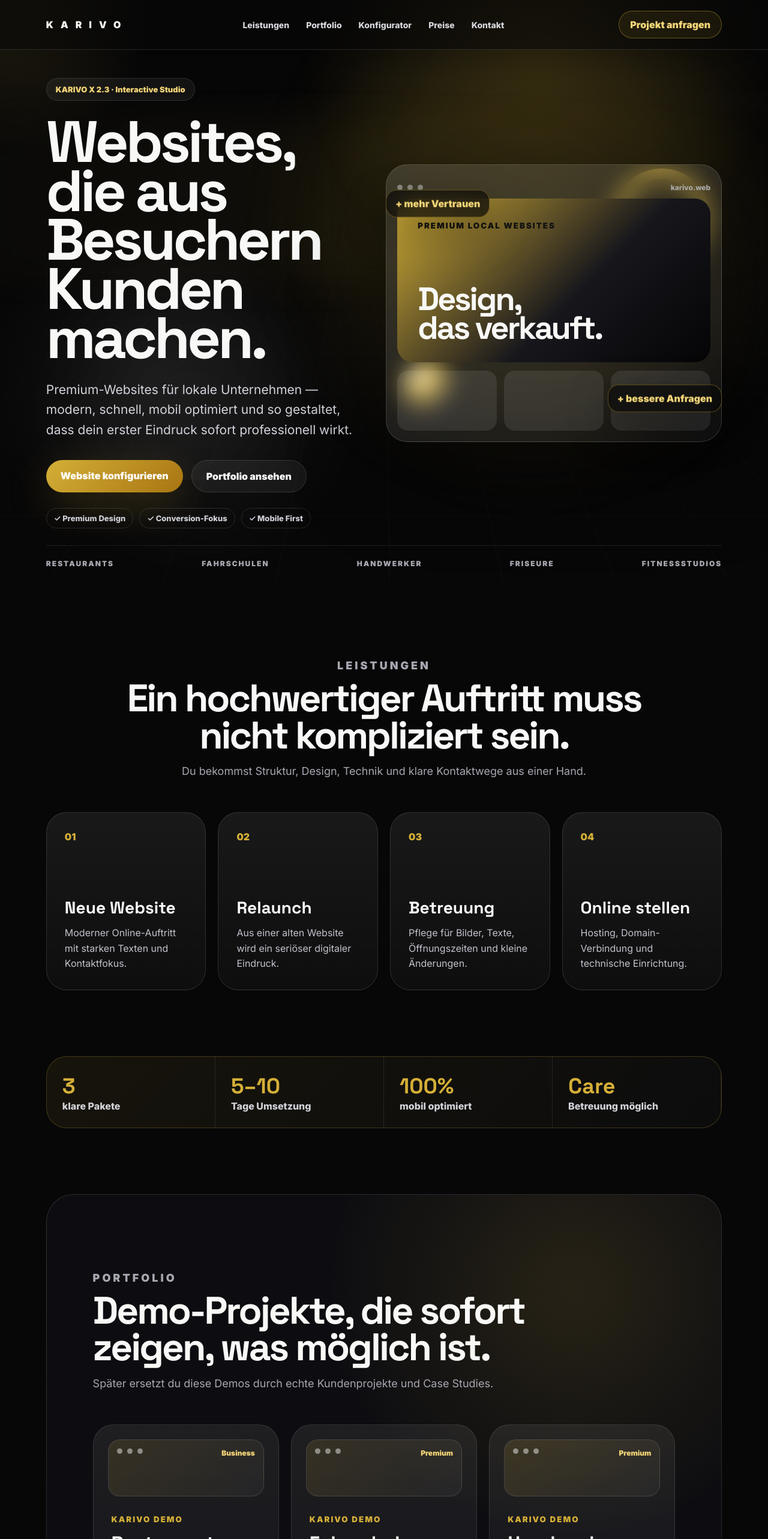
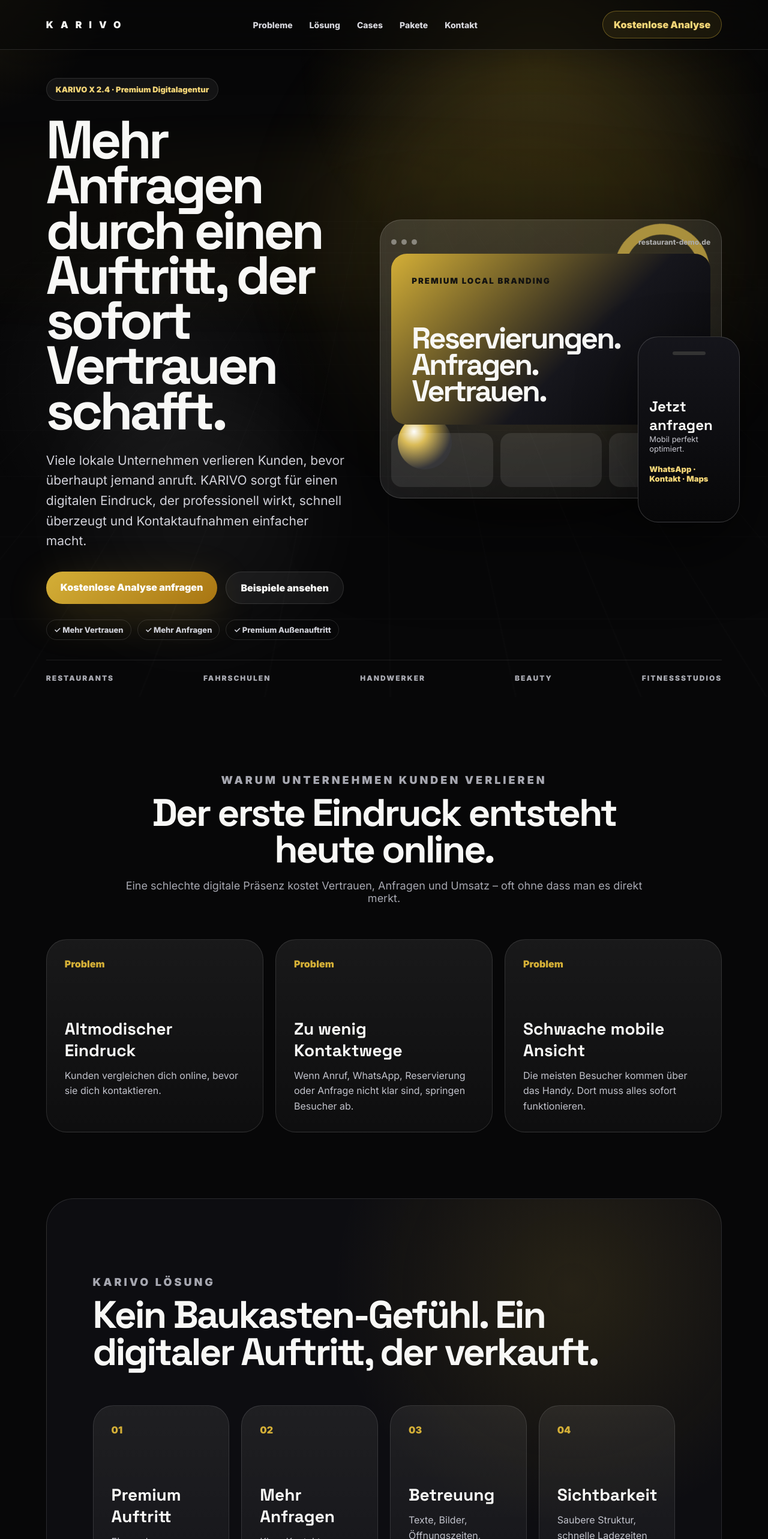
Before and after one commit to karivoberlin/karivo-website, a Next.js app: page / in a window 1280 px wide. Shown: the top 2566 px of the page at 60% size. Built offline with nearby package versions, Linux system fonts and the light colour scheme.

Commit message:
Add files via upload

```diff
--- a/app/danke/page.jsx
+++ b/app/danke/page.jsx
@@ -2,7 +2,7 @@ export default function Danke() {
   return (
     <main className="thanks">
       <h1>Danke. Deine Anfrage ist angekommen.</h1>
-      <p>KARIVO meldet sich schnellstmöglich mit einem klaren Vorschlag zurück.</p>
+      <p>KARIVO meldet sich schnellstmöglich mit einer klaren Einschätzung zurück.</p>
       <a className="btn primary" href="/">Zurück zur Startseite</a>
     </main>
   );
--- a/app/layout.jsx
+++ b/app/layout.jsx
@@ -1,8 +1,8 @@
 import "./globals.css";
 
 export const metadata = {
-  title: "KARIVO X | Premium Websites für lokale Unternehmen",
-  description: "KARIVO erstellt moderne Premium-Websites für lokale Unternehmen.",
+  title: "KARIVO | Premium digitale Auftritte für lokale Unternehmen",
+  description: "KARIVO sorgt für professionelle digitale Auftritte, mehr Vertrauen und mehr Anfragen für lokale Unternehmen.",
 };
 
 export default function RootLayout({ children }) {
--- a/app/page.jsx
+++ b/app/page.jsx
@@ -4,7 +4,18 @@ import Navbar from "../components/Navbar";
 import Hero from "../components/Hero";
 import Preloader from "../components/Preloader";
 import CursorGlow from "../components/CursorGlow";
-import { Services, Trust, Portfolio, Configurator, Process, SalesBand, Pricing, Contact } from "../components/Sections";
+import {
+  ProblemSection,
+  SolutionSection,
+  TrustWall,
+  Cases,
+  DeviceShowcase,
+  Process,
+  Testimonials,
+  Pricing,
+  FinalCTA,
+  Contact
+} from "../components/Sections";
 
 export default function Home() {
   return (
@@ -13,17 +24,19 @@ export default function Home() {
       <CursorGlow />
       <Navbar />
       <Hero />
-      <Services />
-      <Trust />
-      <Portfolio />
-      <Configurator />
+      <ProblemSection />
+      <SolutionSection />
+      <TrustWall />
+      <Cases />
+      <DeviceShowcase />
       <Process />
-      <SalesBand />
+      <Testimonials />
       <Pricing />
+      <FinalCTA />
       <Contact />
       <footer>
-        <strong>KARIVO X 2.3</strong>
-        <span>Websites, die Kunden überzeugen.</span>
+        <strong>KARIVO X 2.4</strong>
+        <span>Premium digitale Auftritte für lokale Unternehmen.</span>
       </footer>
     </>
   );
--- a/components/Hero.jsx
+++ b/components/Hero.jsx
@@ -4,7 +4,7 @@ export default function Hero() {
   const mouseX = useMotionValue(0);
   const mouseY = useMotionValue(0);
   const rotateY = useTransform(mouseX, [-0.5, 0.5], [-12, 12]);
-  const rotateX = useTransform(mouseY, [-0.5, 0.5], [10, -10]);
+  const rotateX = useTransform(mouseY, [-0.5, 0.5], [9, -9]);
 
   function handleMouseMove(event) {
     const rect = event.currentTarget.getBoundingClientRect();
@@ -17,40 +17,46 @@ export default function Hero() {
       <div className="aurora auroraA" />
       <div className="aurora auroraB" />
       <div className="gridGlow" />
-      <motion.div className="lightBeam" animate={{ x: ["-20%", "20%", "-20%"], opacity: [0.18, 0.34, 0.18] }} transition={{ duration: 9, repeat: Infinity }} />
+      <motion.div className="lightBeam" animate={{ x: ["-20%", "18%", "-20%"], opacity: [.14, .32, .14] }} transition={{ duration: 9, repeat: Infinity }} />
 
-      <motion.div className="heroCopy" initial={{ opacity: 0, y: 44, filter: "blur(14px)" }} animate={{ opacity: 1, y: 0, filter: "blur(0px)" }} transition={{ duration: 0.9, delay: 1 }}>
-        <span className="badge">KARIVO X 2.3 · Interactive Studio</span>
-        <h1>Websites, die aus Besuchern Kunden machen.</h1>
-        <p>Premium-Websites für lokale Unternehmen — modern, schnell, mobil optimiert und so gestaltet, dass dein erster Eindruck sofort professionell wirkt.</p>
+      <motion.div className="heroCopy" initial={{ opacity: 0, y: 44, filter: "blur(14px)" }} animate={{ opacity: 1, y: 0, filter: "blur(0px)" }} transition={{ duration: .9, delay: 1 }}>
+        <span className="badge">KARIVO X 2.4 · Premium Digitalagentur</span>
+        <h1>Mehr Anfragen durch einen Auftritt, der sofort Vertrauen schafft.</h1>
+        <p>Viele lokale Unternehmen verlieren Kunden, bevor überhaupt jemand anruft. KARIVO sorgt für einen digitalen Eindruck, der professionell wirkt, schnell überzeugt und Kontaktaufnahmen einfacher macht.</p>
         <div className="actions">
-          <a className="btn primary" href="#konfigurator">Website konfigurieren</a>
-          <a className="btn secondary" href="#portfolio">Portfolio ansehen</a>
+          <a className="btn primary" href="#kontakt">Kostenlose Analyse anfragen</a>
+          <a className="btn secondary" href="#cases">Beispiele ansehen</a>
         </div>
         <div className="proof">
-          <span>✓ Premium Design</span>
-          <span>✓ Conversion-Fokus</span>
-          <span>✓ Mobile First</span>
+          <span>✓ Mehr Vertrauen</span>
+          <span>✓ Mehr Anfragen</span>
+          <span>✓ Premium Außenauftritt</span>
         </div>
       </motion.div>
 
-      <motion.div className="heroVisual" style={{ rotateX, rotateY }} initial={{ opacity: 0, y: 40, scale: 0.94 }} animate={{ opacity: 1, y: 0, scale: 1 }} transition={{ duration: 1, delay: 1.15 }}>
-        <div className="glassLaptop">
-          <div className="browserTop"><i /><i /><i /><span>karivo.web</span></div>
-          <div className="mockHero">
-            <small>PREMIUM LOCAL WEBSITES</small>
-            <h2>Design,<br />das verkauft.</h2>
+      <motion.div className="heroVisual" style={{ rotateX, rotateY }} initial={{ opacity: 0, y: 40, scale: .94 }} animate={{ opacity: 1, y: 0, scale: 1 }} transition={{ duration: 1, delay: 1.15 }}>
+        <div className="deviceStage">
+          <div className="macbook">
+            <div className="browserTop"><i /><i /><i /><span>restaurant-demo.de</span></div>
+            <div className="screenHero">
+              <small>PREMIUM LOCAL BRANDING</small>
+              <h2>Reservierungen.<br/>Anfragen.<br/>Vertrauen.</h2>
+            </div>
+            <div className="screenCards"><b /><b /><b /></div>
           </div>
-          <div className="mockGrid"><b /><b /><b /></div>
+          <div className="phone">
+            <div className="phoneTop" />
+            <h3>Jetzt anfragen</h3>
+            <p>Mobil perfekt optimiert.</p>
+            <span>WhatsApp · Kontakt · Maps</span>
+          </div>
         </div>
         <motion.div className="goldRing" animate={{ rotate: 360 }} transition={{ repeat: Infinity, duration: 18, ease: "linear" }} />
         <motion.div className="goldOrb" animate={{ y: [-12, 14, -12] }} transition={{ repeat: Infinity, duration: 6 }} />
-        <motion.div className="floatingTag tagOne" animate={{ y: [0, -16, 0] }} transition={{ repeat: Infinity, duration: 5 }}>+ mehr Vertrauen</motion.div>
-        <motion.div className="floatingTag tagTwo" animate={{ y: [0, 14, 0] }} transition={{ repeat: Infinity, duration: 6 }}>+ bessere Anfragen</motion.div>
       </motion.div>
 
-      <motion.div className="heroStrip" initial={{ opacity: 0, y: 18 }} animate={{ opacity: 1, y: 0 }} transition={{ delay: 1.35, duration: 0.7 }}>
-        <span>Restaurants</span><span>Fahrschulen</span><span>Handwerker</span><span>Friseure</span><span>Fitnessstudios</span>
+      <motion.div className="heroStrip" initial={{ opacity: 0, y: 18 }} animate={{ opacity: 1, y: 0 }} transition={{ delay: 1.35, duration: .7 }}>
+        <span>Restaurants</span><span>Fahrschulen</span><span>Handwerker</span><span>Beauty</span><span>Fitnessstudios</span>
       </motion.div>
     </section>
   );
--- a/components/Navbar.jsx
+++ b/components/Navbar.jsx
@@ -2,16 +2,16 @@ import { motion } from "framer-motion";
 
 export default function Navbar() {
   return (
-    <motion.nav className="nav" initial={{ opacity: 0, y: -18 }} animate={{ opacity: 1, y: 0 }} transition={{ duration: 0.65, delay: 0.9 }}>
+    <motion.nav className="nav" initial={{ opacity: 0, y: -18 }} animate={{ opacity: 1, y: 0 }} transition={{ duration: .65, delay: .9 }}>
       <a className="brand" href="#start">KARIVO</a>
       <div className="navLinks">
-        <a href="#leistungen">Leistungen</a>
-        <a href="#portfolio">Portfolio</a>
-        <a href="#konfigurator">Konfigurator</a>
-        <a href="#preise">Preise</a>
+        <a href="#probleme">Probleme</a>
+        <a href="#loesung">Lösung</a>
+        <a href="#cases">Cases</a>
+        <a href="#preise">Pakete</a>
         <a href="#kontakt">Kontakt</a>
       </div>
-      <a className="navCta" href="#kontakt">Projekt anfragen</a>
+      <a className="navCta" href="#kontakt">Kostenlose Analyse</a>
     </motion.nav>
   );
 }
--- a/components/Sections.jsx
+++ b/components/Sections.jsx
@@ -1,34 +1,29 @@
 import { motion } from "framer-motion";
-import { useState } from "react";
 
 const fade = {
   initial: { opacity: 0, y: 34, filter: "blur(10px)" },
   whileInView: { opacity: 1, y: 0, filter: "blur(0px)" },
-  viewport: { once: true, amount: 0.2 },
-  transition: { duration: 0.7 }
+  viewport: { once: true, amount: .2 },
+  transition: { duration: .7 }
 };
 
-export function Services() {
+export function ProblemSection() {
   const items = [
-    ["Neue Website", "Moderner Online-Auftritt mit starken Texten und Kontaktfokus."],
-    ["Relaunch", "Aus einer alten Website wird ein seriöser digitaler Eindruck."],
-    ["Betreuung", "Pflege für Bilder, Texte, Öffnungszeiten und kleine Änderungen."],
-    ["Online stellen", "Hosting, Domain-Verbindung und technische Einrichtung."]
+    ["Altmodischer Eindruck", "Kunden vergleichen dich online, bevor sie dich kontaktieren."],
+    ["Zu wenig Kontaktwege", "Wenn Anruf, WhatsApp, Reservierung oder Anfrage nicht klar sind, springen Besucher ab."],
+    ["Schwache mobile Ansicht", "Die meisten Besucher kommen über das Handy. Dort muss alles sofort funktionieren."]
   ];
-
   return (
-    <section className="section" id="leistungen">
+    <section className="section" id="probleme">
       <motion.div className="sectionHead" {...fade}>
-        <p className="eyebrow">Leistungen</p>
-        <h2>Ein hochwertiger Auftritt muss nicht kompliziert sein.</h2>
-        <p>Du bekommst Struktur, Design, Technik und klare Kontaktwege aus einer Hand.</p>
+        <p className="eyebrow">Warum Unternehmen Kunden verlieren</p>
+        <h2>Der erste Eindruck entsteht heute online.</h2>
+        <p>Eine schlechte digitale Präsenz kostet Vertrauen, Anfragen und Umsatz – oft ohne dass man es direkt merkt.</p>
       </motion.div>
-      <div className="cardGrid">
-        {items.map(([title, text], index) => (
+      <div className="threeGrid">
+        {items.map(([title, text]) => (
           <motion.article className="card premiumCard" key={title} {...fade}>
-            <span>0{index + 1}</span>
-            <h3>{title}</h3>
-            <p>{text}</p>
+            <span>Problem</span><h3>{title}</h3><p>{text}</p>
           </motion.article>
         ))}
       </div>
@@ -36,42 +31,23 @@ export function Services() {
   );
 }
 
-export function Trust() {
+export function SolutionSection() {
+  const items = [
+    ["Premium Auftritt", "Ein moderner Außenauftritt, der hochwertig wirkt und zur Branche passt."],
+    ["Mehr Anfragen", "Klare Kontaktwege: Anruf, WhatsApp, Formular, Reservierung oder Google Maps."],
+    ["Betreuung", "Texte, Bilder, Öffnungszeiten, Speisekarten und kleine Änderungen bleiben aktuell."],
+    ["Sichtbarkeit", "Saubere Struktur, schnelle Ladezeiten und Grundlagen für Google."]
+  ];
   return (
-    <motion.section className="trustWall" {...fade}>
-      <div><strong>3</strong><span>klare Pakete</span></div>
-      <div><strong>5–10</strong><span>Tage Umsetzung</span></div>
-      <div><strong>100%</strong><span>mobil optimiert</span></div>
-      <div><strong>Care</strong><span>Betreuung möglich</span></div>
-    </motion.section>
-  );
-}
-
-export function Portfolio() {
-  const projects = [
-    ["Restaurant Demo", "Speisekarte, Galerie, Reservierung und Google Maps.", "Business"],
-    ["Fahrschul-Konzept", "Kurse, Preise, Anmeldung und Vertrauen.", "Premium"],
-    ["Handwerker-Konzept", "Leistungen, Referenzen und direkter Anruf-CTA.", "Premium"]
-  ];
-
-  return (
-    <section className="portfolio" id="portfolio">
+    <section className="solution" id="loesung">
       <motion.div className="sectionHead left" {...fade}>
-        <p className="eyebrow">Portfolio</p>
-        <h2>Demo-Projekte, die sofort zeigen, was möglich ist.</h2>
-        <p>Später ersetzt du diese Demos durch echte Kundenprojekte und Case Studies.</p>
+        <p className="eyebrow">KARIVO Lösung</p>
+        <h2>Kein Baukasten-Gefühl. Ein digitaler Auftritt, der verkauft.</h2>
       </motion.div>
-      <div className="projectGrid">
-        {projects.map(([title, text, tier]) => (
-          <motion.article className="projectCard premiumCard" key={title} {...fade}>
-            <div className="browserMock">
-              <div /><div /><div />
-              <span>{tier}</span>
-            </div>
-            <small>KARIVO DEMO</small>
-            <h3>{title}</h3>
-            <p>{text}</p>
-            <a href="#kontakt">Demo anfragen →</a>
+      <div className="cardGrid">
+        {items.map(([title, text], index) => (
+          <motion.article className="card premiumCard" key={title} {...fade}>
+            <span>0{index + 1}</span><h3>{title}</h3><p>{text}</p>
           </motion.article>
         ))}
       </div>
@@ -79,55 +55,56 @@ export function Portfolio() {
   );
 }
 
-export function Configurator() {
-  const [industry, setIndustry] = useState("Restaurant");
-  const [style, setStyle] = useState("Elegant");
-  const [packageName, setPackageName] = useState("Premium");
+export function TrustWall() {
+  return (
+    <motion.section className="trustWall" {...fade}>
+      <div><strong>24/7</strong><span>Online-Eindruck</span></div>
+      <div><strong>100%</strong><span>mobil optimiert</span></div>
+      <div><strong>3</strong><span>klare Pakete</span></div>
+      <div><strong>Care</strong><span>Betreuung möglich</span></div>
+    </motion.section>
+  );
+}
 
-  const price = packageName === "Starter" ? "349 €" : packageName === "Premium" ? "599 €" : "899 €";
+export function Cases() {
+  const cases = [
+    ["Restaurant", "Mehr Reservierungen durch klare Speisekarte, Galerie, Google Maps und Reservierungs-CTA.", "Business"],
+    ["Fahrschule", "Mehr Vertrauen durch Kursübersicht, Preise, Anmeldung und starke mobile Führung.", "Premium"],
+    ["Handwerk", "Mehr Anrufe durch Leistungen, Referenzen, Vorher/Nachher und direkte Kontaktwege.", "Premium"]
+  ];
+  return (
+    <section className="cases" id="cases">
+      <motion.div className="sectionHead" {...fade}>
+        <p className="eyebrow">Case Studies</p>
+        <h2>So könnte ein moderner Auftritt für lokale Unternehmen wirken.</h2>
+      </motion.div>
+      <div className="caseGrid">
+        {cases.map(([title, text, tier]) => (
+          <motion.article className="caseCard premiumCard" key={title} {...fade}>
+            <div className="casePreview"><span>{tier}</span></div>
+            <small>KARIVO CASE</small>
+            <h3>{title}</h3>
+            <p>{text}</p>
+            <a href="#kontakt">Analyse anfragen →</a>
+          </motion.article>
+        ))}
+      </div>
+    </section>
+  );
+}
 
+export function DeviceShowcase() {
   return (
-    <section className="configurator" id="konfigurator">
+    <section className="deviceShowcase">
       <motion.div className="sectionHead" {...fade}>
-        <p className="eyebrow">Website-Konfigurator</p>
-        <h2>Zeig Kunden schon vor dem Gespräch, was möglich ist.</h2>
-        <p>Ein erster Vorgeschmack auf den späteren KARIVO-Konfigurator.</p>
+        <p className="eyebrow">Mobile First</p>
+        <h2>Dein Auftritt muss auf jedem Gerät überzeugen.</h2>
+        <p>Handy, Tablet, Desktop – die wichtigsten Kontaktwege bleiben immer sichtbar.</p>
       </motion.div>
-
-      <motion.div className="configGrid" {...fade}>
-        <div className="configPanel">
-          <label>Branche
-            <select value={industry} onChange={(e) => setIndustry(e.target.value)}>
-              <option>Restaurant</option>
-              <option>Fahrschule</option>
-              <option>Handwerker</option>
-              <option>Friseur / Beauty</option>
-            </select>
-          </label>
-          <label>Stil
-            <select value={style} onChange={(e) => setStyle(e.target.value)}>
-              <option>Elegant</option>
-              <option>Minimalistisch</option>
-              <option>Luxuriös</option>
-              <option>Modern</option>
-            </select>
-          </label>
-          <label>Paket
-            <select value={packageName} onChange={(e) => setPackageName(e.target.value)}>
-              <option>Starter</option>
-              <option>Premium</option>
-              <option>Business</option>
-            </select>
-          </label>
-        </div>
-
-        <div className="previewCard">
-          <small>{industry} · {style}</small>
-          <h3>{packageName} Website</h3>
-          <p>Individueller Online-Auftritt mit hochwertigem Design, klaren Kontaktwegen und mobilem Aufbau.</p>
-          <strong>ab {price}</strong>
-          <a href="#kontakt" className="btn primary">Diese Richtung anfragen</a>
-        </div>
+      <motion.div className="devices" {...fade}>
+        <div className="device desktop"><b /><h3>Desktop</h3><p>Großer Premium-Eindruck.</p></div>
+        <div className="device mobile"><b /><h3>Mobile</h3><p>Sofort Kontakt aufnehmen.</p></div>
+        <div className="device tablet"><b /><h3>Tablet</h3><p>Sauber und hochwertig.</p></div>
       </motion.div>
     </section>
   );
@@ -135,24 +112,21 @@ export function Configurator() {
 
 export function Process() {
   const steps = [
-    ["01", "Analyse", "Wir klären Branche, Ziel, Stil und Inhalte."],
-    ["02", "Design", "Du bekommst einen hochwertigen ersten Entwurf."],
-    ["03", "Umsetzung", "Website, Kontaktwege und Mobile-Version werden fertiggestellt."],
-    ["04", "Launch", "Die Website geht online und kann betreut werden."]
+    ["01", "Analyse", "Wir prüfen Branche, Ziel, Stil und Kontaktwege."],
+    ["02", "Konzept", "Du bekommst eine klare Richtung für den neuen Außenauftritt."],
+    ["03", "Umsetzung", "Design, Inhalte und Technik werden professionell umgesetzt."],
+    ["04", "Launch", "Der Auftritt geht online und kann monatlich betreut werden."]
   ];
-
   return (
-    <section className="section" id="prozess">
+    <section className="section">
       <motion.div className="sectionHead" {...fade}>
         <p className="eyebrow">Ablauf</p>
-        <h2>Einfacher Prozess. Hochwertiges Ergebnis.</h2>
+        <h2>Von unklar zu professionell – ohne komplizierten Prozess.</h2>
       </motion.div>
       <div className="processGrid">
         {steps.map(([num, title, text]) => (
           <motion.article className="processCard" key={title} {...fade}>
-            <b>{num}</b>
-            <h3>{title}</h3>
-            <p>{text}</p>
+            <b>{num}</b><h3>{title}</h3><p>{text}</p>
           </motion.article>
         ))}
       </div>
@@ -160,43 +134,64 @@ export function Process() {
   );
 }
 
-export function SalesBand() {
+export function Testimonials() {
+  const quotes = [
+    ["„Wirkt direkt hochwertiger.“", "Restaurant-Inhaber"],
+    ["„Endlich versteht man sofort, was wir anbieten.“", "Fahrschule"],
+    ["„Die Kontaktanfragen sind viel klarer geworden.“", "Handwerk"]
+  ];
   return (
-    <motion.section className="salesBand" {...fade}>
-      <div>
-        <p className="eyebrow">KARIVO Effekt</p>
-        <h2>Deine Website soll nicht nur schön aussehen. Sie soll Vertrauen verkaufen.</h2>
+    <section className="testimonials">
+      <motion.div className="sectionHead" {...fade}>
+        <p className="eyebrow">Vertrauen</p>
+        <h2>So soll KARIVO später mit echten Kundenstimmen wirken.</h2>
+      </motion.div>
+      <div className="threeGrid">
+        {quotes.map(([quote, role]) => (
+          <motion.article className="quoteCard" key={quote} {...fade}>
+            <div className="stars">★★★★★</div>
+            <h3>{quote}</h3>
+            <p>{role}</p>
+          </motion.article>
+        ))}
       </div>
-      <a className="btn primary" href="#kontakt">Kostenlos anfragen</a>
-    </motion.section>
+    </section>
   );
 }
 
 export function Pricing() {
   const prices = [
-    ["Starter", "349 €", "Onepage für kleine Unternehmen."],
-    ["Premium", "599 €", "Mehrseitige Website mit starkem Auftritt."],
-    ["Business", "899 €", "Individueller Premium-Auftritt."]
+    ["Starter", "349 €", "Für kleine Unternehmen, die schnell professionell wirken wollen."],
+    ["Premium", "599 €", "Für Unternehmen, die mehr Struktur, Inhalte und Vertrauen brauchen."],
+    ["Business", "899 €", "Für einen individuellen Premium-Auftritt mit stärkerem Design."]
   ];
-
   return (
-    <section className="section" id="preise">
+    <section className="section prices" id="preise">
       <motion.div className="sectionHead" {...fade}>
-        <p className="eyebrow">Preise</p>
-        <h2>Klare Pakete für den Start.</h2>
+        <p className="eyebrow">Pakete</p>
+        <h2>Klare Preise für einen professionellen Start.</h2>
       </motion.div>
       <div className="priceGrid">
         {prices.map(([name, price, desc], index) => (
           <motion.article className={index === 1 ? "price featured" : "price"} key={name} {...fade}>
             {index === 1 && <div className="label">Beliebt</div>}
-            <h3>{name}</h3>
-            <strong>{price}</strong>
-            <p>{desc}</p>
-            <ul><li>Mobil optimiert</li><li>Kontaktfokus</li><li>Premium-Look</li></ul>
+            <h3>{name}</h3><strong>{price}</strong><p>{desc}</p>
+            <ul><li>Mobil optimiert</li><li>Klare Kontaktwege</li><li>Premium Außenauftritt</li></ul>
           </motion.article>
         ))}
       </div>
     </section>
+  );
+}
+
+export function FinalCTA() {
+  return (
+    <motion.section className="finalCta" {...fade}>
+      <p className="eyebrow">Nächster Schritt</p>
+      <h2>Lass uns prüfen, wie dein aktueller Online-Auftritt wirkt.</h2>
+      <p>Schick deine Branche oder bestehende Website. KARIVO gibt dir eine klare Einschätzung, was verbessert werden kann.</p>
+      <a className="btn primary" href="#kontakt">Kostenlose Analyse anfragen</a>
+    </motion.section>
   );
 }
 
@@ -205,20 +200,17 @@ export function Contact() {
     <section className="contact" id="kontakt">
       <motion.div {...fade}>
         <p className="eyebrow">Kontakt</p>
-        <h2>Bereit für einen besseren ersten Eindruck?</h2>
-        <p>Schick deine Branche und dein Ziel. KARIVO erstellt dir einen passenden Vorschlag.</p>
+        <h2>Kostenlose Analyse anfragen.</h2>
+        <p>Schick kurz, welches Unternehmen du hast und was besser werden soll: mehr Anrufe, Reservierungen, Bewerbungen oder Vertrauen.</p>
       </motion.div>
-
       <motion.form className="contactForm" name="karivo-anfrage" method="POST" data-netlify="true" action="/danke" {...fade}>
         <input type="hidden" name="form-name" value="karivo-anfrage" />
         <input name="name" placeholder="Name / Unternehmen" required />
         <input name="email" type="email" placeholder="E-Mail" required />
         <input name="telefon" placeholder="Telefon / WhatsApp" />
-        <select name="paket">
-          <option>Starter · 349 €</option><option>Premium · 599 €</option><option>Business · 899 €</option><option>Noch unsicher</option>
-        </select>
-        <textarea name="nachricht" placeholder="Was soll deine Website erreichen?" required />
-        <button type="submit">Anfrage senden</button>
+        <select name="ziel"><option>Mehr Anfragen</option><option>Mehr Reservierungen</option><option>Moderner Auftritt</option><option>Noch unsicher</option></select>
+        <textarea name="nachricht" placeholder="Was soll besser werden?" required />
+        <button type="submit">Analyse anfragen</button>
       </motion.form>
     </section>
   );
--- a/package.json
+++ b/package.json
@@ -1,6 +1,6 @@
 {
-  "name": "karivo-x-2-3",
-  "version": "2.3.0",
+  "name": "karivo-x-2-4",
+  "version": "2.4.0",
   "private": true,
   "scripts": {
     "dev": "next dev",
@@ -10,7 +10,6 @@
   },
   "dependencies": {
     "framer-motion": "^11.18.2",
-    "lucide-react": "^0.468.0",
     "next": "^14.2.16",
     "react": "^18.3.1",
     "react-dom": "^18.3.1"
```
Also changed, not shown: components/CursorGlow.jsx (+6 -6 lines), components/Preloader.jsx (+4 -4 lines), app/globals.css, 1 other file (tests, documents, lock files or other folders).
